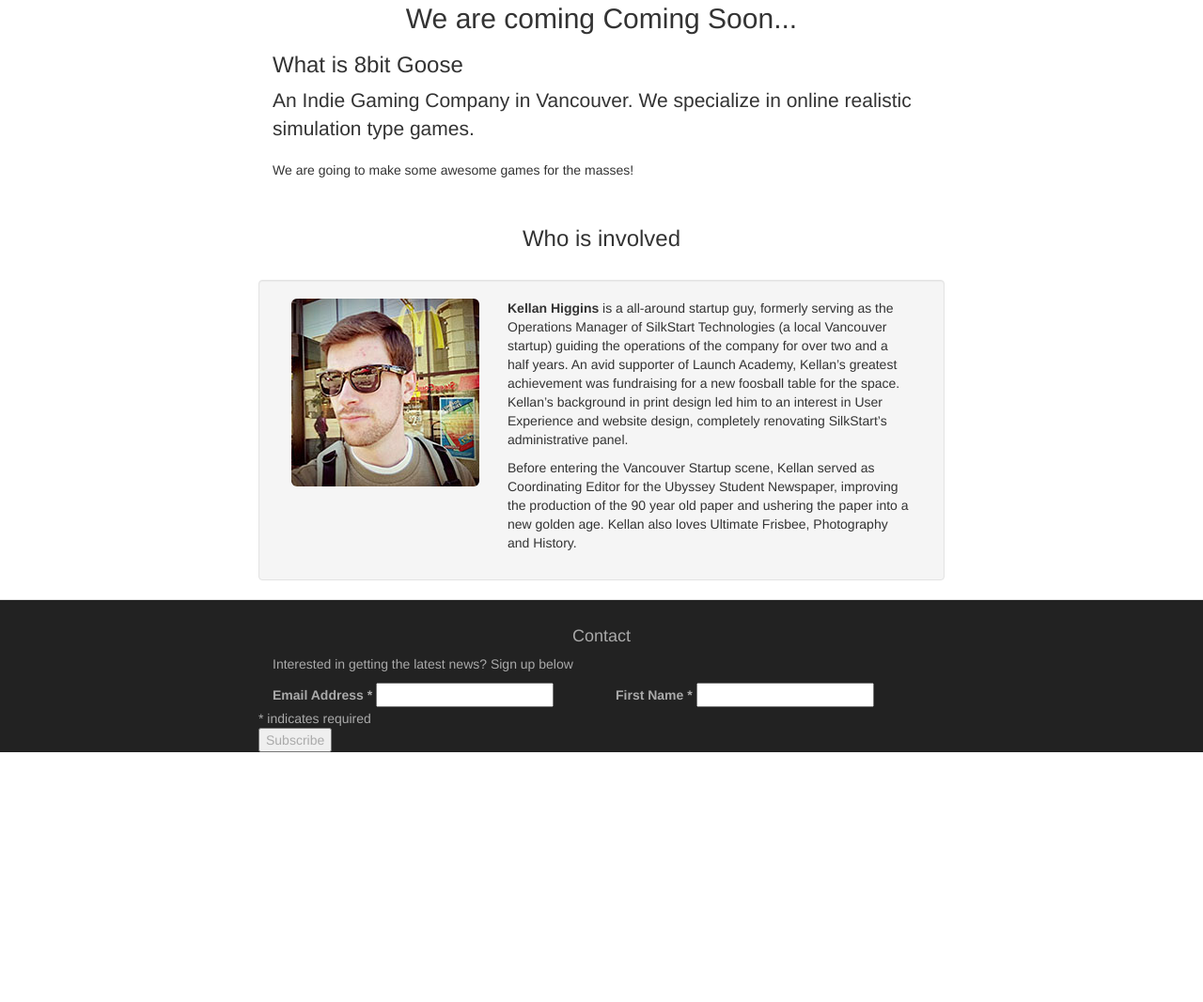
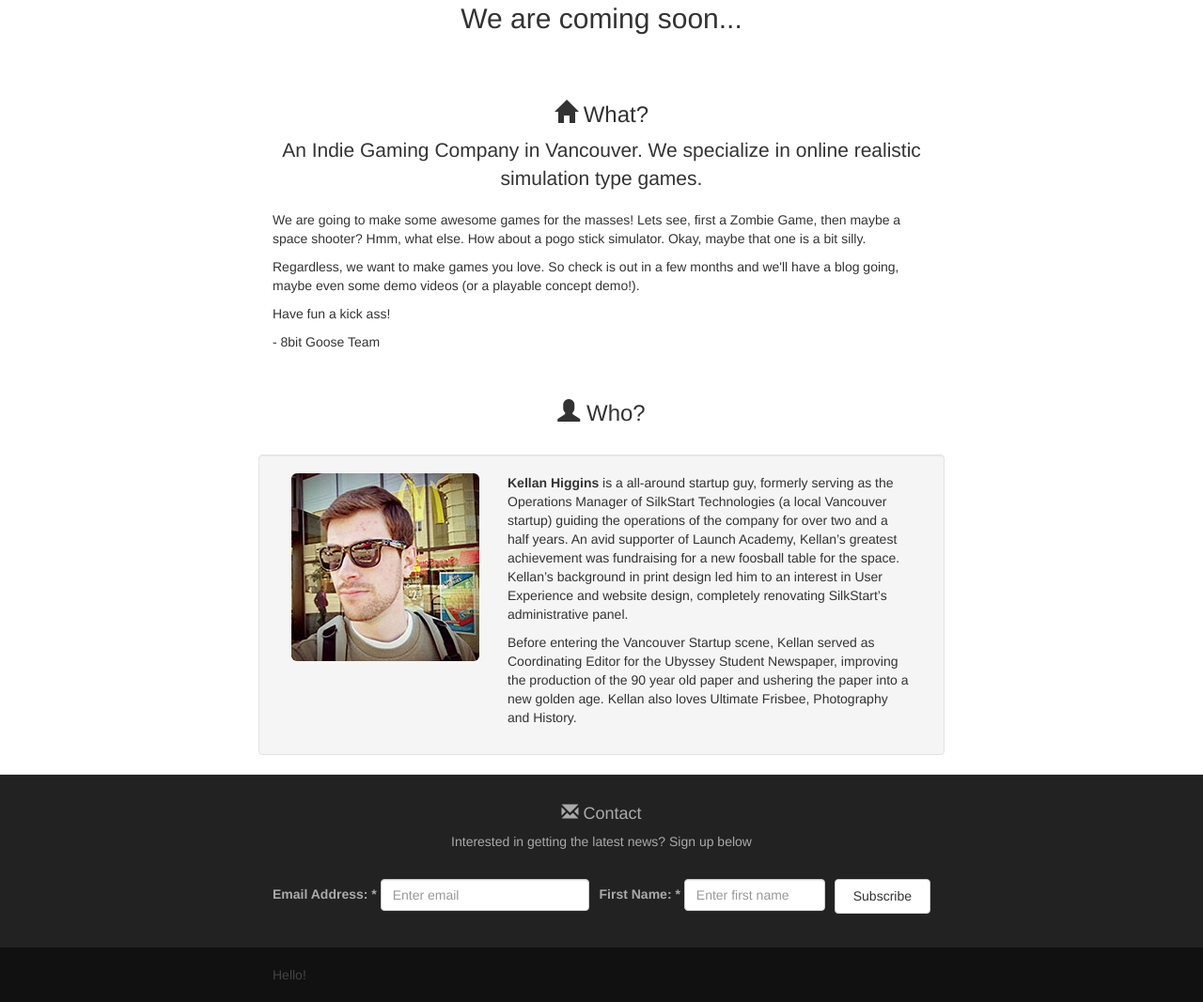
Before and after one commit to KellanHiggins/KellanHiggins.github.io, a plain HTML site: page index.html in a window 1280 px wide. Shown: the part 247-1314 px from the top of the page at 94% size. Before the commit the page ends 1068 px from the top, so only its background shows below. Drawn offline with nearby package versions, Linux system fonts and the light colour scheme.

Commit message:
Completed version 1 of website

```diff
--- a/css/narrow.css
+++ b/css/narrow.css
@@ -1,7 +1,7 @@
 /* Space out content a bit */
 body {
   padding-top: 70px;
-  padding-bottom: 20px;
+  //padding-bottom: 20px;
 }
 }
 
@@ -26,11 +26,19 @@ body {
 }
 
 /* Custom page footer */
-.footer {
+.pre-footer {
   padding-top: 19px;
+  padding-bottom: 19px;
   color: #AAAAAA;
   background-color: #222222;
   border-top: 1px solid #e5e5e5;
+}
+
+.footer {
+  padding-top: 19px;
+  padding-bottom: 19px;
+  color: #444444;
+  background-color: #111111;
 }
 
 /* Customize container */
@@ -79,3 +87,14 @@ body {
     border-bottom: 0;
   }
 }
+
+/* Hacks to make sure the MailChimp buttons work */
+@media (min-width: 767px) {
+  .form-control.form-large {
+    width: 222px;
+    margin-right: 7px;
+  }
+  .form-control.form-wide{
+    width: 150px;
+  }
+}
--- a/index.html
+++ b/index.html
@@ -38,7 +38,7 @@
             <span class="icon-bar"></span>
             <span class="icon-bar"></span>
           </button>
-          <a class="navbar-brand" href="#">Project name</a>
+          <a class="navbar-brand" href="#"><img src="images/8BitGoose-low-resolution.png"> 8bit Goose</a>
         </div>
         <div class="navbar-collapse collapse">
           <!--<ul class="nav navbar-nav">
@@ -75,19 +75,32 @@
         </div>
 
         <div>
-        <h2 class="text-center">We are coming Coming Soon...</h2>
+        <h2 class="text-center">We are coming soon...</h2>
+        <br>
+        <br>
+        <div class="text-center">
+            <h3><span class="glyphicon glyphicon-home"></span> What?</h3>
+        </div>
 
-        <h3>What is 8bit Goose</h3>
-
-        <p class="lead">
+        <p class="lead text-center">
             An Indie Gaming Company in Vancouver. We specialize in online realistic simulation
             type games.
         <p>
-            We are going to make some awesome games for the masses!
+            We are going to make some awesome games for the masses! Lets see, first a Zombie Game,
+            then maybe a space shooter? Hmm, what else. How about a pogo stick simulator. Okay,
+            maybe that one is a bit silly.
+        <p>
+            Regardless, we want to make games you love. So check is out in a few months and we'll
+            have a blog going, maybe even some demo videos (or a playable concept demo!).
+        <p>
+            Have fun a kick ass!
+        <p>
+            - 8bit Goose Team
+
         </div>
         <br>
         <div class="text-center">
-            <h3>Who is involved</h3>
+            <h3><span class="glyphicon glyphicon-user"></span> Who?</h3>
         </div>
         <br>
         <div class="row well" id="about">
@@ -121,41 +134,40 @@
       </div>
  -->
     </div> <!-- /container -->
-    <footer class="footer">
+    <div class="pre-footer">
         <div class="container">
-            <h4 class="text-center">Contact</h4>
-            <p>
+            <h4 class="text-center"><span class="glyphicon glyphicon-envelope"></span> Contact</h4>
+            <p class="text-center">
                 Interested in getting the latest news? Sign up below
             </p>
-
-            <!-- Begin MailChimp Signup Form -->
+            <br>
             <div id="mc_embed_signup">
-                <form action="http://kellanhiggins.us3.list-manage.com/subscribe/post?u=4ae4ad8509c1e5de56298b7bf&amp;id=80ca78c90c" method="post" id="mc-embedded-subscribe-form" name="mc-embedded-subscribe-form" class="validate" target="_blank" novalidate>
-
-
-                <div class="row">
-                <div class="mc-field-group pull-left col-md-6">
-                    <label for="mce-EMAIL">Email Address  <span class="asterisk">*</span></label>
-                    <input type="email" value="" name="EMAIL" class="required email" id="mce-EMAIL">
+                <form role="form" action="http://kellanhiggins.us3.list-manage.com/subscribe/post?u=4ae4ad8509c1e5de56298b7bf&amp;id=80ca78c90c" method="post" id="mc-embedded-subscribe-form" name="mc-embedded-subscribe-form" class="validate form-inline" target="_blank" novalidate>
+<!--                 <div class="indicates-required"><span class="asterisk">*</span> indicates required</div> -->
+                <div class="mc-field-group form-group">
+                    <label for="mce-EMAIL" class="sdr-only">Email Address:  <span class="asterisk">*</span></label>
+                    <input type="email" value="" name="EMAIL" class="required email form-control form-large" id="mce-EMAIL" placeholder="Enter email">
                 </div>
-                <div class="mc-field-group pull-left col-md-6">
-                    <label for="mce-FNAME">First Name <span class="asterisk">*</span></label>
-                    <input type="text" value="" name="required FNAME" class="" id="mce-FNAME">
+                <div class="mc-field-group form-group">
+                    <label for="mce-FNAME" class="sdr-only">First Name:  <span class="asterisk">*</span></label>
+                    <input type="text" value="" name="FNAME" class="required form-control form-wide" id="mce-FNAME" placeholder="Enter first name">
                 </div>
-                <div>
-                    <div class="indicates-required"><span class="asterisk">*</span> indicates required</div>
-                </div>
-                <div id="mce-responses" class="clear">
-
+                <div id="mce-responses" class="clear" style="float: left;">
                     <div class="response" id="mce-error-response" style="display:none"></div>
                     <div class="response" id="mce-success-response" style="display:none"></div>
                 </div>    <!-- real people should not fill this in and expect good things - do not remove this or risk form bot signups-->
-                <div style="position: absolute; left: -5000px;"><input type="text" name="b_4ae4ad8509c1e5de56298b7bf_80ca78c90c" value=""></div>
-                <div class="clear"><input type="submit" value="Subscribe" name="subscribe" id="mc-embedded-subscribe" class="button"></div>
+                <div style="position: absolute; left: -5000px; float: left;"><input type="text" name="b_4ae4ad8509c1e5de56298b7bf_80ca78c90c" value=""></div>
+                <div class="clear" style="float: right;">
+                    <input type="submit" value="Subscribe" name="subscribe" id="mc-embedded-subscribe" class="btn btn-default" style="padding: 7px 19px 8px;">
+                </div>
                 </form>
             </div>
-
-<!--End mc_embed_signup-->
+            <br>
+        </div>
+    </div>
+    <footer class="footer">
+        <div class="container">
+            Hello!
         </div>
     </footer>
 
```
Also changed, not shown: images/8BitGoose-at-resolution.png (added), images/8BitGoose-low-resolution.png (added).
